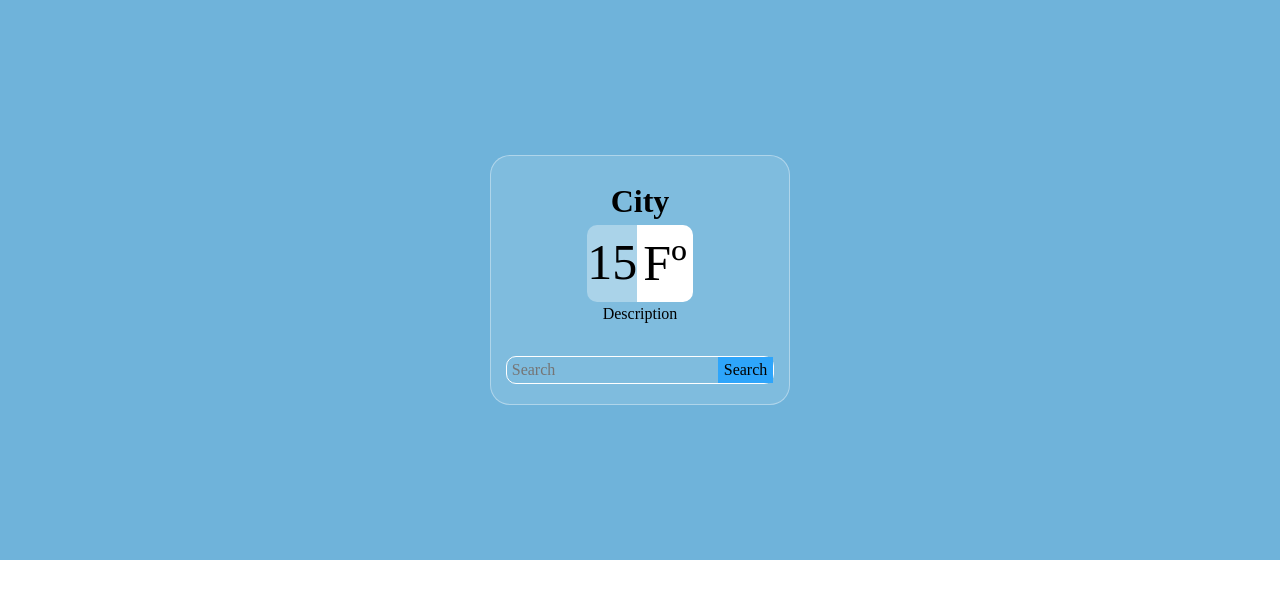
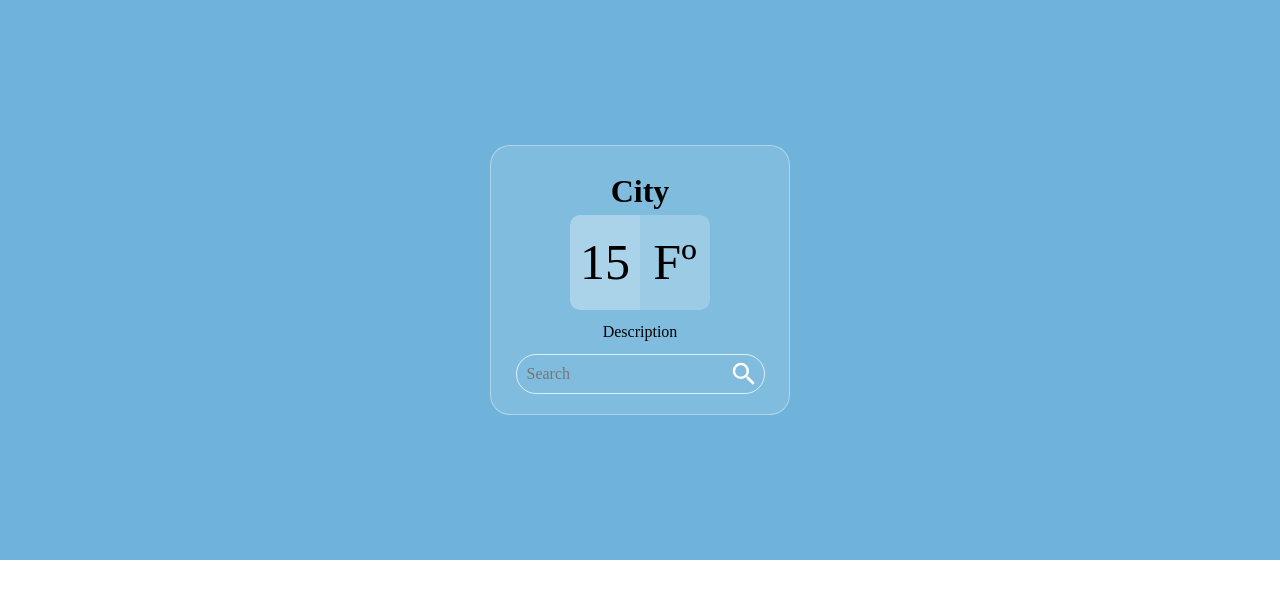
Before and after one commit to Yeryalex/weatherNow, a website built with webpack: page src/index.html in a window 1280 px wide. Built offline with nearby package versions, Linux system fonts and the light colour scheme.

Commit message:
Add padding to each section inside the main container to give space to the elements

```diff
--- a/src/index.html
+++ b/src/index.html
@@ -16,11 +16,10 @@
           </div>
           <p class="weather-description">Description</p>
         </div>
-
         <form action="#">
           <div class="input-container">
             <input type="text" id="city" placeholder="Search" required />
-            <button type="submit" class="button-search-city">Search</button>
+            <button type="submit" class="button-search-city"></button>
           </div>
         </form>
       </div>
--- a/src/style.css
+++ b/src/style.css
@@ -74,10 +74,10 @@ main {
   justify-content: center;
   border-radius: 20px;
   border: 1px solid rgba(255, 255, 255, 0.371);
-  height: 250px;
+  height: 270px;
   width: 300px;
   background-color: rgba(255, 255, 255, 0.117);
-  gap: 30px;
+  row-gap: 10px;
 }
 
 .temperature {
@@ -86,23 +86,35 @@ main {
 }
 
 .temperature > p {
+  padding: 10px;
   font-size: 50px;
   background-color: rgba(255, 255, 255, 0.335);
   border-radius: 10px 0 0 10px;
+  width: 70px;
 }
 
 .temperature > button {
+  width: 70px;
   padding: none;
   outline: none;
-  background-color: white;
+  background-color: rgba(255, 255, 255, 0.223);
   border-radius: 0 10px 10px 0;
   border: none;
   font-size: 50px;
+  cursor: pointer;
+}
+
+.temperature > button:hover {
+  background-color: rgba(255, 255, 255, 0.8);
 }
 
 .input-container {
-  border: 1px solid white;
-  border-radius: 10px;
+  padding: 5px;
+  display: flex;
+  align-items: center;
+  border: 1px solid rgba(255, 255, 255, 0.744);
+  border-radius: 20px;
+  height: 40px;
 }
 
 #city {
@@ -115,5 +127,16 @@ main {
 
 .button-search-city {
   border: none;
-  background-color: rgb(46, 165, 251);
+  background-color: transparent;
+  border-radius: 50%;
+  background-image: url("/src/icons/magnify.svg");
+  background-position: center;
+  background-repeat: no-repeat;
+  background-size: contain;
+  width: 30px;
+  height: 30px;
 }
+
+.weather-description {
+  padding-top: 10px;
+}
```
Also changed, not shown: src/icons/magnify.svg (added).
